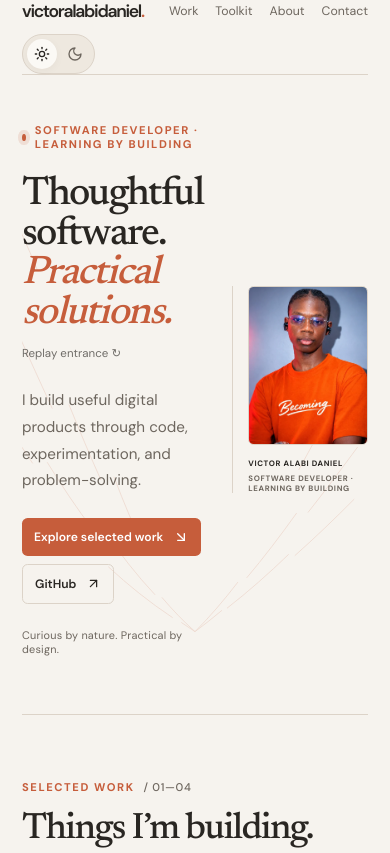
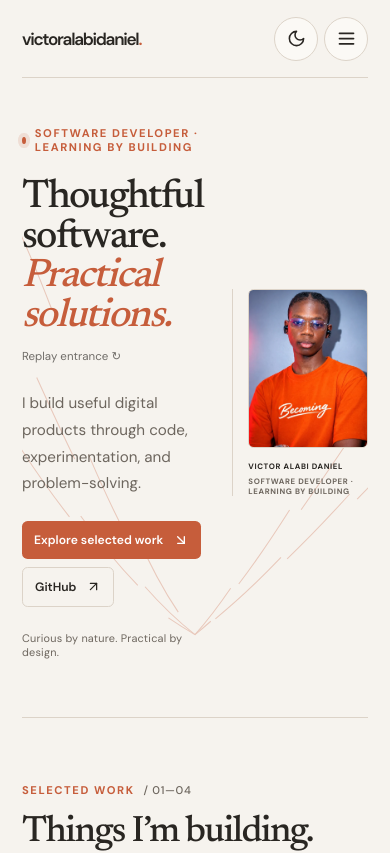
Before and after one commit to Vickiller-droid/victor-portfolio, a Next.js app: page / in a window 390 px wide. Shown: the top 853 px of the page. Built offline with nearby package versions, Linux system fonts and the light colour scheme.

Commit message:
Demo hamburger navigation and clearer, lighter portfolio entrance

```diff
--- a/app/PortfolioEntrance.jsx
+++ b/app/PortfolioEntrance.jsx
@@ -27,6 +27,6 @@ export default function PortfolioEntrance() {
 
 export function FlowingLines() {
   return <svg className="portfolioFlow" viewBox="0 0 1000 700" fill="none" aria-hidden="true" focusable="false" preserveAspectRatio="xMidYMid slice">
-    {Array.from({ length: 7 }, (_, i) => <path key={i} d={`M ${-180 + i * 42} -100 C ${170 + i * 30} 30, ${210 + i * 25} 440, 500 610 C ${650 + i * 20} 440, ${710 + i * 35} 80, ${1120 + i * 35} -70`} style={{ animationDelay: `${i * -2.2}s` }}/>) }
+    {Array.from({ length: 7 }, (_, i) => <path vectorEffect="non-scaling-stroke" key={i} d={`M ${-180 + i * 42} -100 C ${170 + i * 30} 30, ${210 + i * 25} 440, 500 610 C ${650 + i * 20} 440, ${710 + i * 35} 80, ${1120 + i * 35} -70`} style={{ animationDelay: `${i * -2.2}s` }}/>) }
   </svg>;
 }
--- /dev/null
+++ b/app/PortfolioNavigation.jsx
@@ -0,0 +1,37 @@
+"use client";
+
+import { useEffect, useRef, useState } from "react";
+import { Sun, Moon, Menu, X, ArrowUpRight } from "lucide-react";
+
+export default function PortfolioNavigation({ theme, chooseTheme }) {
+  const [open, setOpen] = useState(false);
+  const wrapper = useRef(null);
+  const trigger = useRef(null);
+  useEffect(() => {
+    if (!open) return;
+    const outside = event => { if (!wrapper.current?.contains(event.target)) setOpen(false); };
+    const escape = event => {
+      if (event.key === "Escape") { setOpen(false); trigger.current?.focus(); }
+    };
+    const leave = event => { if (!wrapper.current?.contains(event.target)) setOpen(false); };
+    document.addEventListener("pointerdown", outside);
+    document.addEventListener("keydown", escape);
+    document.addEventListener("focusin", leave);
+    return () => {
+      document.removeEventListener("pointerdown", outside);
+      document.removeEventListener("keydown", escape);
+      document.removeEventListener("focusin", leave);
+    };
+  }, [open]);
+  return <div className="portfolioNavControls" ref={wrapper}>
+    <button className="portfolioIconButton" type="button" onClick={() => chooseTheme(theme === "dark" ? "light" : "dark")} aria-label={theme === "dark" ? "Switch to light mode" : "Switch to dark mode"} title={theme === "dark" ? "Switch to light mode" : "Switch to dark mode"}>
+      {theme === "dark" ? <Sun size={19}/> : <Moon size={19}/>}
+    </button>
+    <button ref={trigger} className="portfolioIconButton portfolioMenuTrigger" type="button" aria-label={open ? "Close navigation" : "Open navigation"} aria-expanded={open} aria-controls="portfolio-navigation" onClick={() => setOpen(value => !value)}>
+      {open ? <X size={21}/> : <Menu size={21}/>}
+    </button>
+    <nav className="portfolioDropdown" id="portfolio-navigation" aria-label="Main navigation" hidden={!open}>
+      {[['Work', 'work'], ['Toolkit', 'toolkit'], ['About', 'about'], ['Contact', 'contact']].map(([label, target], i) => <a key={target} href={`#${target}`} onClick={() => setOpen(false)}><span className="portfolioNavIndex">0{i + 1}</span><span>{label}</span><ArrowUpRight size={17} aria-hidden="true"/></a>)}
+    </nav>
+  </div>;
+}
--- a/app/globals.css
+++ b/app/globals.css
@@ -175,8 +175,8 @@ body.waitlistOpen{overflow:hidden}
 .portfolioFlow path{stroke:currentColor;stroke-width:.8;stroke-dasharray:90 240;animation:portfolioFlow 20s linear infinite}
 @keyframes portfolioFlow{to{stroke-dashoffset:-660}}
 .assemblyWord{display:inline-block;white-space:pre}
-.assemblyLetter{display:inline-block;animation:portfolioAssemble 850ms cubic-bezier(.2,.8,.2,1) both;animation-delay:calc(var(--letter)*24ms)}
-@keyframes portfolioAssemble{from{opacity:0;transform:translateY(.38em) translateX(.13em) rotate(5deg);filter:blur(3px)}to{opacity:1;transform:none;filter:none}}
+.assemblyLetter{display:inline-block;animation:portfolioAssemble 560ms cubic-bezier(.2,.8,.2,1) both;animation-delay:calc(var(--letter)*17ms)}
+@keyframes portfolioAssemble{from{opacity:0;transform:translateY(.45em) translateX(.16em) rotate(7deg)}to{opacity:1;transform:none}}
 .entranceReplay{border:0;background:transparent;color:var(--foreground);font:inherit;font-size:.72rem;opacity:.65;padding:4px 0;margin-top:8px;cursor:pointer}
 .entranceReplay:hover,.entranceReplay:focus-visible{opacity:1}
 .entranceReplay:focus-visible{outline:2px solid var(--primary);outline-offset:5px}
@@ -185,3 +185,23 @@ body.waitlistOpen{overflow:hidden}
 .sectionHeading.isVisible h2,.aboutLead.isVisible h2,.footer .isVisible h2{animation:portfolioSectionReveal 650ms ease both;animation-delay:90ms}
 @keyframes portfolioSectionReveal{from{opacity:0;transform:translateY(12px)}to{opacity:1;transform:none}}
 @media(prefers-reduced-motion:reduce){.sectionHeading.isVisible h2,.aboutLead.isVisible h2,.footer .isVisible h2{animation:none}}
+
+/* Navigation/motion review demo: original project presentation is intentionally unchanged. */
+.header{justify-content:space-between;position:relative;z-index:20}
+.portfolioNavControls{position:relative;display:flex;align-items:center;gap:8px;margin-left:auto;flex-shrink:0}
+.portfolioIconButton{display:grid;place-items:center;width:44px;height:44px;padding:0;background:var(--card);border:1px solid var(--border);border-radius:50%;color:var(--foreground);cursor:pointer;transition:background 160ms ease,color 160ms ease}
+.portfolioIconButton:hover{background:var(--surface);color:var(--primary)}
+.portfolioMenuTrigger[aria-expanded=true]{background:var(--primary);color:white;border-color:var(--primary)}
+.portfolioDropdown{position:absolute;right:0;top:calc(100% + 14px);width:min(310px,calc(100vw - 44px));padding:12px;background:var(--card);border:1px solid var(--border);border-radius:12px;box-shadow:0 18px 48px rgba(0,0,0,.13);animation:portfolioMenuIn 160ms ease both}
+.portfolioDropdown[hidden]{display:none}
+.portfolioDropdown a{display:flex;align-items:center;gap:15px;min-height:54px;padding:12px;text-decoration:none;color:var(--foreground);border-radius:6px;font-size:1rem}
+.portfolioDropdown a:hover,.portfolioDropdown a:focus-visible{background:var(--surface)}
+.portfolioDropdown a svg{margin-left:auto;color:var(--primary)}
+.portfolioNavIndex{font-size:.65rem;letter-spacing:.08em;color:var(--muted-foreground)}
+@keyframes portfolioMenuIn{from{opacity:0;transform:translateY(-6px)}to{opacity:1;transform:none}}
+.portfolioFlow path{stroke-width:1.05}
+.portfolioFlow{opacity:.28}
+body.dark .portfolioFlow{opacity:.34}
+@media(max-width:760px){.header{flex-wrap:nowrap;min-height:78px;gap:10px}.wordmark{font-size:clamp(1rem,4.4vw,1.5rem)}.portfolioFlow{opacity:.28}.portfolioNavControls{gap:6px}}
+@media(max-width:350px){.portfolioIconButton{width:42px;height:42px}.wordmark{font-size:1rem}}
+@media(prefers-reduced-motion:reduce){.portfolioDropdown{animation:none}.portfolioIconButton{transition:none}}
--- a/app/page.jsx
+++ b/app/page.jsx
@@ -4,6 +4,7 @@
 
 import { useEffect, useState, useRef } from "react";
 import PortfolioEntrance, { FlowingLines } from "./PortfolioEntrance";
+import PortfolioNavigation from "./PortfolioNavigation";
 
 import {
 
@@ -195,19 +196,7 @@ entry.target.classList.add("isVisible");
 
         <a className="wordmark" href="#top" aria-label="Victoralabidaniel, home">victoralabidaniel<span>.</span></a>
 
-        <nav className="nav" aria-label="Main navigation">
-
-          <a href="#work">Work</a><a href="#toolkit">Toolkit</a><a href="#about">About</a><a href="#contact">Contact</a>
-
-        </nav>
-
-        <div className="themeToggle" role="group" aria-label="Color theme">
-
-          <button type="button" onClick={() => chooseTheme("light")} aria-pressed={theme === "light"} aria-label="Use light mode"><Sun size={16}/><span>Light</span></button>
-
-          <button type="button" onClick={() => chooseTheme("dark")} aria-pressed={theme === "dark"} aria-label="Use dark mode"><Moon size={16}/><span>Dark</span></button>
-
-        </div>
+        <PortfolioNavigation theme={theme} chooseTheme={chooseTheme}/>
 
       </header>
 
@@ -216,7 +205,7 @@ entry.target.classList.add("isVisible");
       <section className="hero" id="top">
         <FlowingLines/>
 
-        <div className="heroCopy revealOnScroll">
+        <div className="heroCopy">
 
           <p className="eyebrow"><span className="statusDot"/> SOFTWARE DEVELOPER · LEARNING BY BUILDING</p>
 
```
